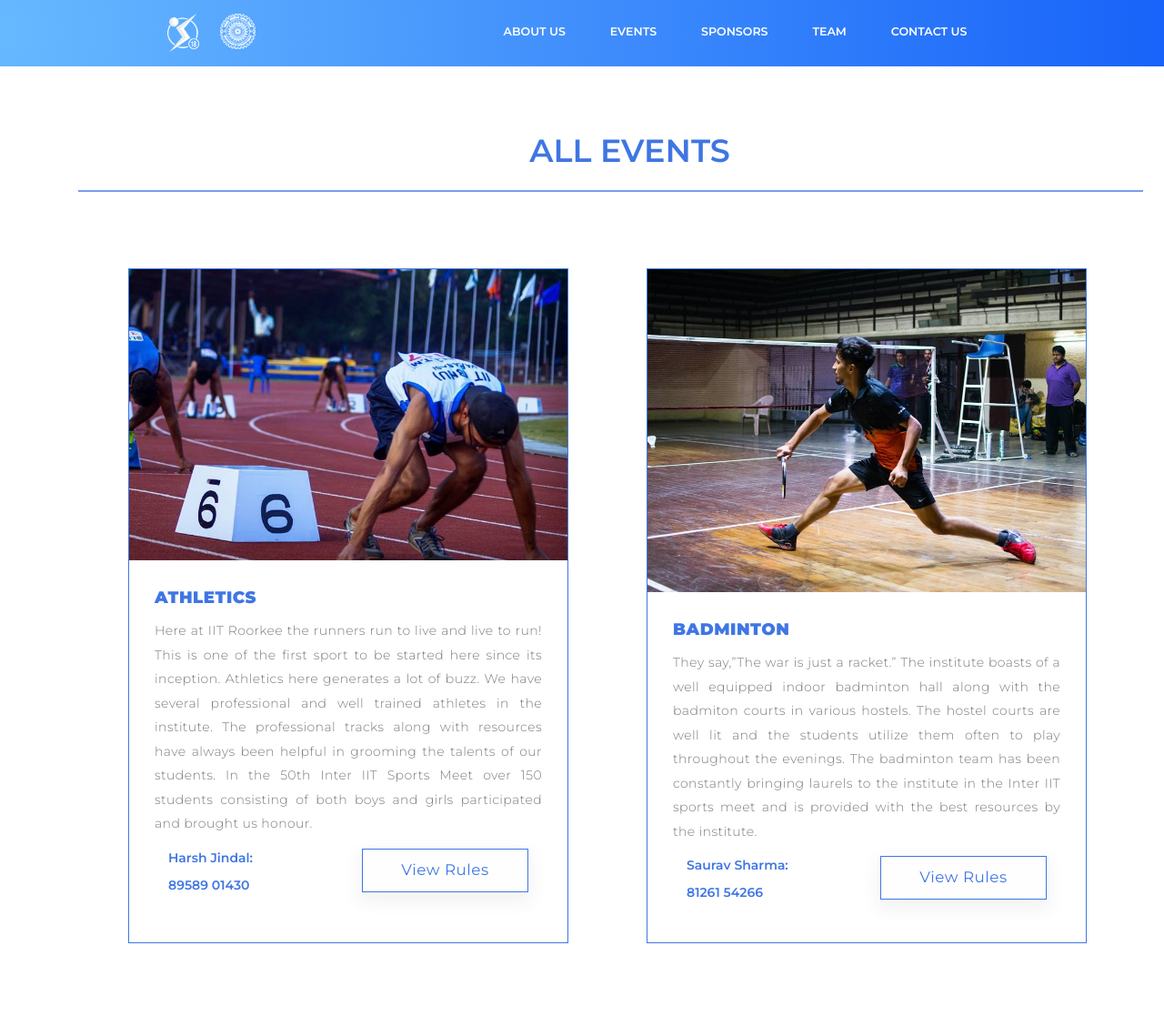
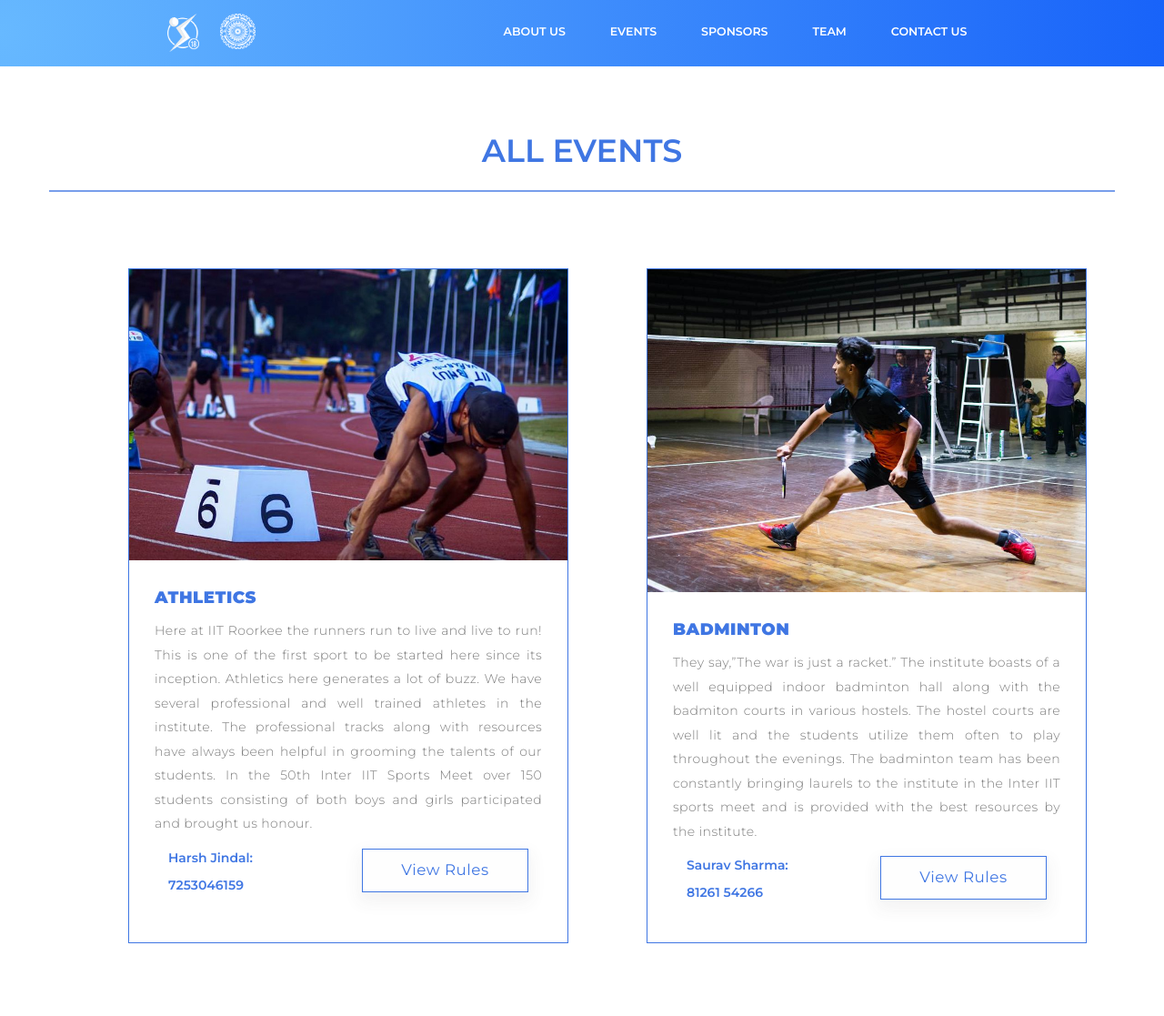
Before and after one commit to VarunBhandia/DesignStudioSangram, a PHP site: page /events.php in a window 1280 px wide. Shown: the top 1117 px of the page at 91% size. Run offline with PHP 8.4, Linux system fonts and the light colour scheme.

Commit message:
event number

```diff
--- a/css/events.css
+++ b/css/events.css
@@ -1,5 +1,4 @@
 .eventheader{
-    padding-left: 3em;
     padding-top: 4em;
 font-family: 'Montserrat', sans-serif;    font-size: 2.5em;
     font-weight: 600;
@@ -17,7 +16,6 @@ font-family: 'Montserrat', sans-serif;    font-size: 1.5em;
 }
 
 .line{
-    margin-left: 4em;
     width: 96%;
     height: 2px;
     opacity: 0.7;
--- a/events.php
+++ b/events.php
@@ -34,7 +34,7 @@
     <div class="container-fluid">
 
         <div class="col-md-12 col-xs-12">
-            <div class="line"></div>
+            <center><div class="line"></div></center>
         </div>
 
     </div>
@@ -54,7 +54,7 @@
                                 <div class="col-md-6 col-xs-12">
 
                                   <p class="event_contact">Harsh Jindal:</p>
-                                  <p class="event_contact">89589 01430</p>
+                                  <p class="event_contact">7253046159</p>
 
                                   </div>
 
--- a/team.php
+++ b/team.php
@@ -15,6 +15,7 @@
     <script src="https://maxcdn.bootstrapcdn.com/bootstrap/3.3.7/js/bootstrap.min.js"></script>
     <link rel="stylesheet" href="css/style.css">
     <link rel="stylesheet" href="css/team.css">
+    <link rel="stylesheet" href="css/events.css">
     <style>
   </style>
 
@@ -28,8 +29,12 @@
                 TEAM MEMBERS
             </center>
         </div>
+        <div class="col-md-12 col-xs-12">
+            <center><div class="line"></div></center>
+        </div>
 
     </div>
+<!--
     <div class="container-fluid">
 
         <div class="col-md-12 col-xs-12">
@@ -37,6 +42,7 @@
         </div>
 
     </div>
+-->
     <div class="container">
         <div class="row">
 
```
